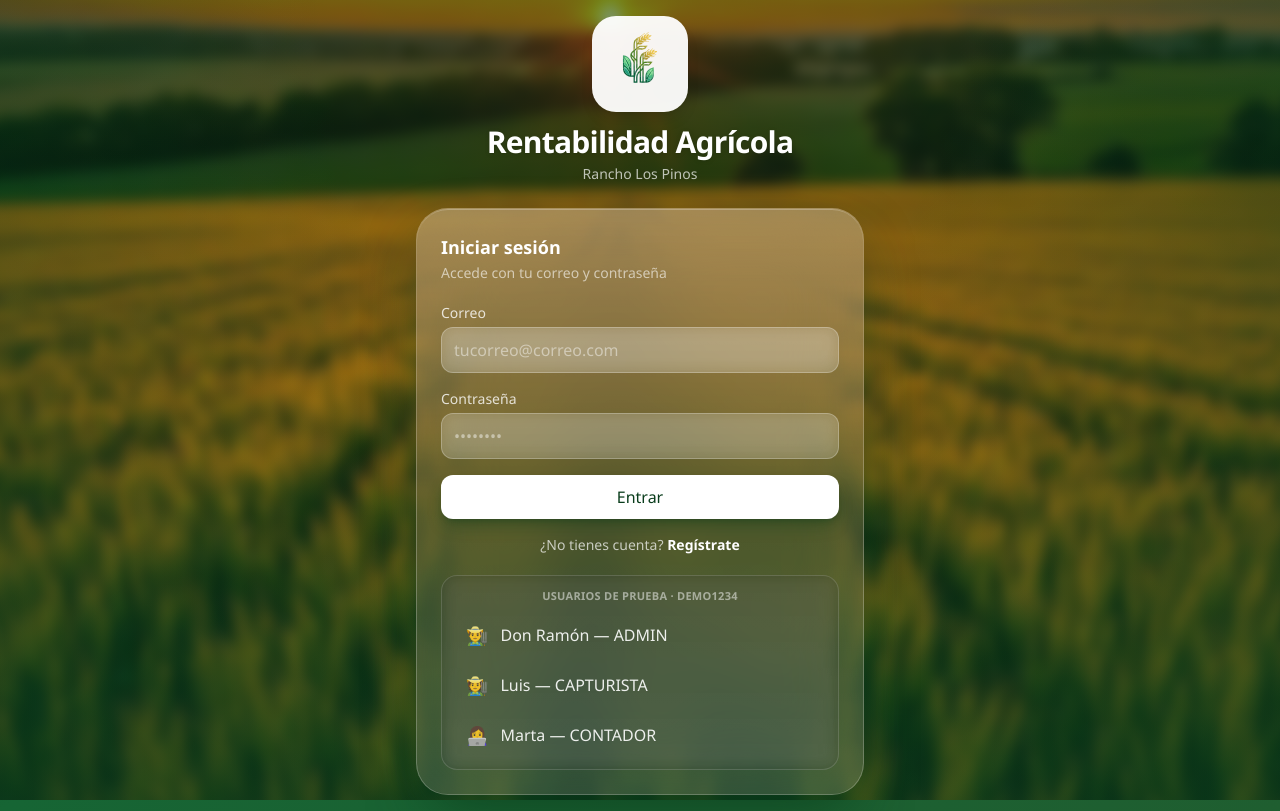
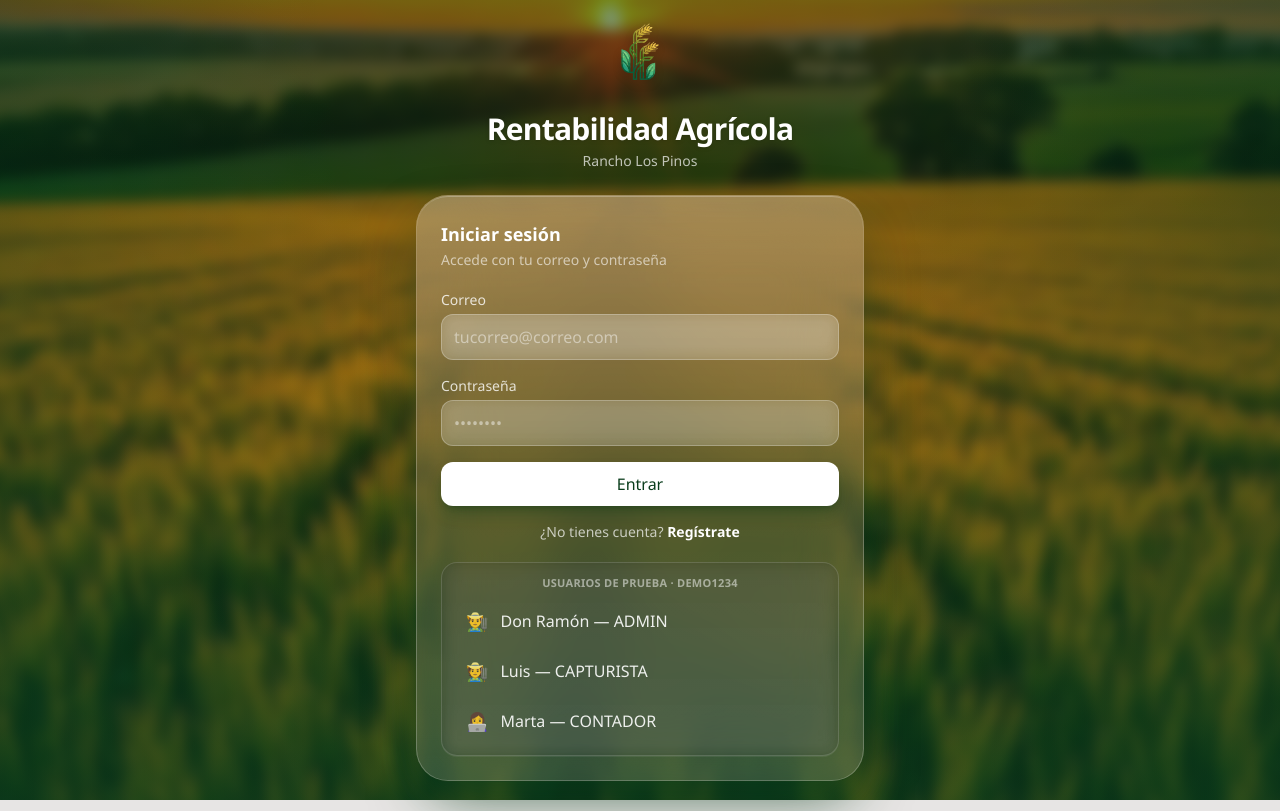
Before and after one commit to Norberto666-dre/disenoUX-UI-INTERFACES, a React (Vite) app: page /login in a window 1280 px wide. Built offline with nearby package versions, Linux system fonts and the light colour scheme.

Commit message:
fix(logo): importar logo_agri.svg en Login y src={logo} (rompia dev)

```diff
--- a/src/screens/Login.tsx
+++ b/src/screens/Login.tsx
@@ -47,9 +47,11 @@ export default function Login() {
 
       <div className="relative w-full max-w-md">
         <div className="mb-6 text-center">
-          <span className="inline-flex h-24 w-24 items-center justify-center rounded-3xl bg-white/95 p-3 shadow-lg">
-            <img src={logo} alt="Logo de Rentabilidad Agrícola" className="h-full w-auto" />
-          </span>
+          <img
+          src={logo}
+          alt="Logo Rentabilidad Agrícola"
+          className="mx-auto h-20 w-auto drop-shadow-lg"
+        />
           <h1 className="mt-3 text-3xl font-bold tracking-tight text-white drop-shadow">Rentabilidad Agrícola</h1>
           <p className="mt-1 text-sm font-medium text-white/70">{db.empresa.nombre}</p>
         </div>
```
